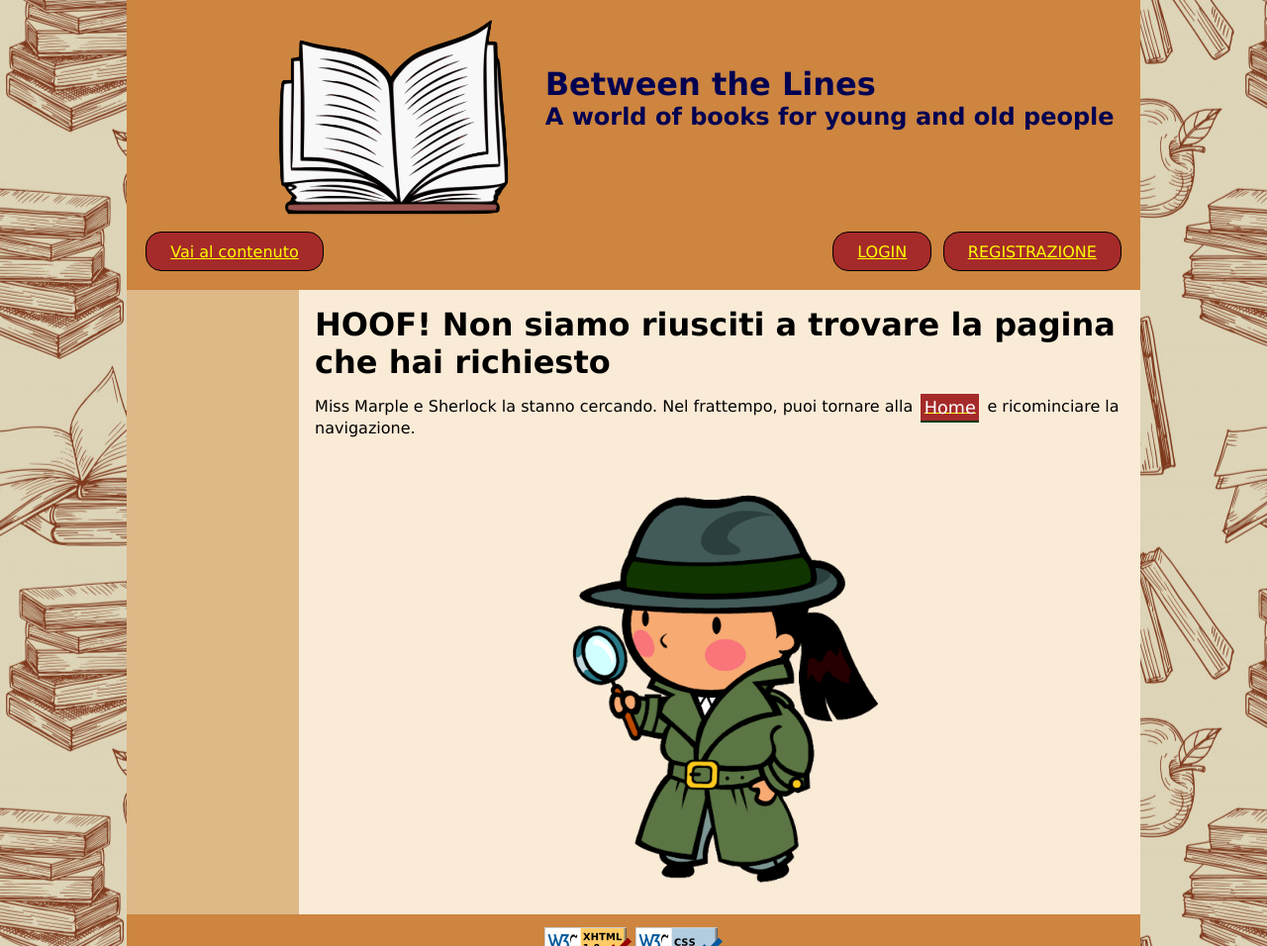
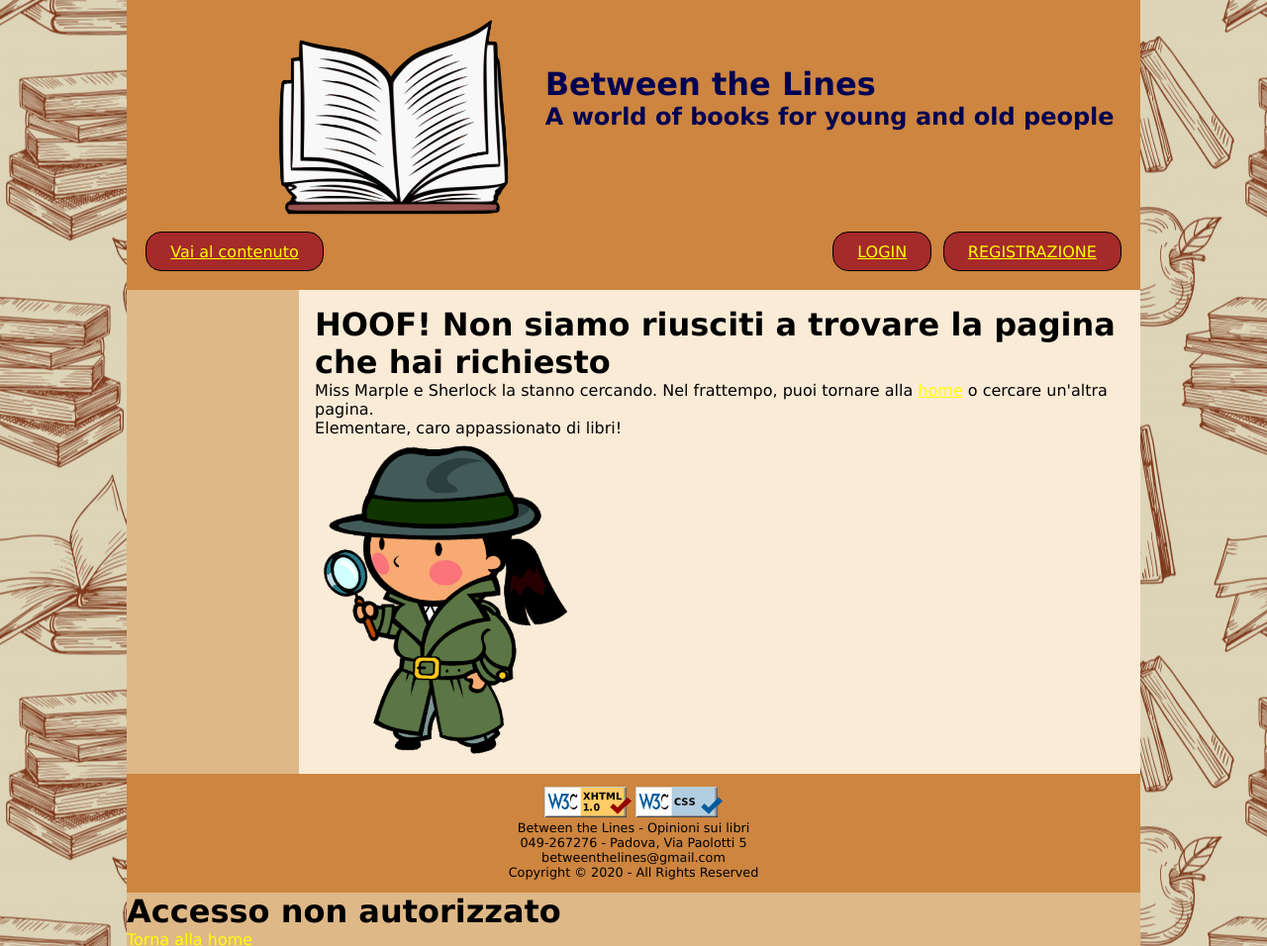
Before and after one commit to SimoDR/between-the-lines, a PHP site: page /php/404.php in a window 1280 px wide. Shown: the top 956 px of the page at 99% size. Run offline with PHP 8.4, Linux system fonts and the light colour scheme.

Commit message:
Revert "Merge branch 'develop' of https://github.com/SimoDR/between-the-lines into develop"
This reverts commit d7d32bde4d6b34fa15de4404a36f24ef893bc738, reversing
changes made to bd6a9369e3cd5bd971bd3fa4050e398fb0a72451.

```diff
--- a/CSS/style.css
+++ b/CSS/style.css
@@ -305,8 +305,6 @@ ul.proPic img {
     flex: 1 1 5em;
 }
 
-/*form*/
-
 legend {
     position: relative;
     top: 1em;
@@ -325,6 +323,12 @@ fieldset {
 
 }
 
+/*#loginFieldset {
+    padding: 1em;
+    border-radius: 1em;
+    background-color: peru;
+
+}*/
 
 
 
@@ -848,28 +852,6 @@ li.review {
 }
 
 
-/*pagina d'errore*/
-
-#errorPageExplanation {
-    margin-top: 1em;
-    margin-bottom: 2em;
-}
-
-#errorImg {
-    display: block;
-  margin-left: auto;
-  margin-right: auto;
-  width: 20em;
-  padding: 1em;
-  max-width: 60%
-}
-
-#errorLinkHome {
-    display: inline;
-    padding: 0.2em;
-}
-
-
 /*----------------------------------*/
 
 /*mobile*/
@@ -903,9 +885,7 @@ li.review {
             margin-left: 0;
         }
 
-        #breadcrumb {
-            border-bottom: 1px solid black;
-        }
+
 
 
     #menu {
--- a/HTML/404.html
+++ b/HTML/404.html
@@ -21,18 +21,27 @@
         <HEADER/>
 
         <div id="content">
-            <h1 id="errorPageTitle"><span xml:lang="en">HOOF!</span> Non siamo riusciti a trovare la pagina che hai richiesto</h1>
-            <p id="errorPageExplanation">
-                <span xml:lang="en">Miss Marple</span> e <span xml:lang="en">Sherlock</span> la stanno cercando.
-                Nel frattempo, puoi tornare alla <a href="index.php"><span class="button" id="errorLinkHome" xml:lang="en">Home</span></a> e ricominciare la navigazione.
+            <h1 id="404_message"><span xml:lang="en">HOOF!</span> Non siamo riusciti a trovare la pagina che hai richiesto</h1>
+            <p id="404_explanation">
+                <span xml:lang="en">Miss Marple</span> e <span xml:lang="en">Sherlock</span> la stanno cercando. Nel frattempo, puoi tornare alla <a href="index.php"><span xml:lang="en">home</span></a> o cercare un'altra pagina. <br/> Elementare, caro appassionato di libri!
             </p>
-            <img id="errorImg" src="../img/detective.png" alt="Bambina detective con lente di ingrandimento in mano" />
+            <img class="errorImg" id="img_404" src="../img/detective.png" alt="Detective" />
         </div>
         <div id="footer">
             <FOOTER/>
         </div>
 
-
         <script type="text/javascript" src="../js/script.js"></script>
     </body>
 </html>
+
+
+
+<div id="full_content">
+    <h1 id="title_404">Accesso non autorizzato</h1>
+    <p id="subtitle_404">
+
+        <a href="index.php">Torna alla <span xml:lang="en">home</span></a>
+    </p>
+    <img id="img_404" src="../img/404.jpg" alt="Citazione di Virginia Woolf" />
+</div>
--- a/HTML/login.html
+++ b/HTML/login.html
@@ -37,6 +37,7 @@
                         funzionalità potrebbero non essere disponibili
                     </div>
                 </noscript>
+                <div id="loginFieldset">
                 <fieldset>
                     <legend xml:lang="en">Login</legend>
 
@@ -72,6 +73,7 @@
                     </div>
 
                 </fieldset>
+                </div>
             </form>
             <div class="turnBack"><a class="turnBackLink" href="#header">Torna su</a></div>
 
```
Also changed, not shown: HTML/400.html (+6 -6 lines), HTML/401.html (+4 -5 lines), HTML/403.html (+4 -4 lines), img/divieto.png.
